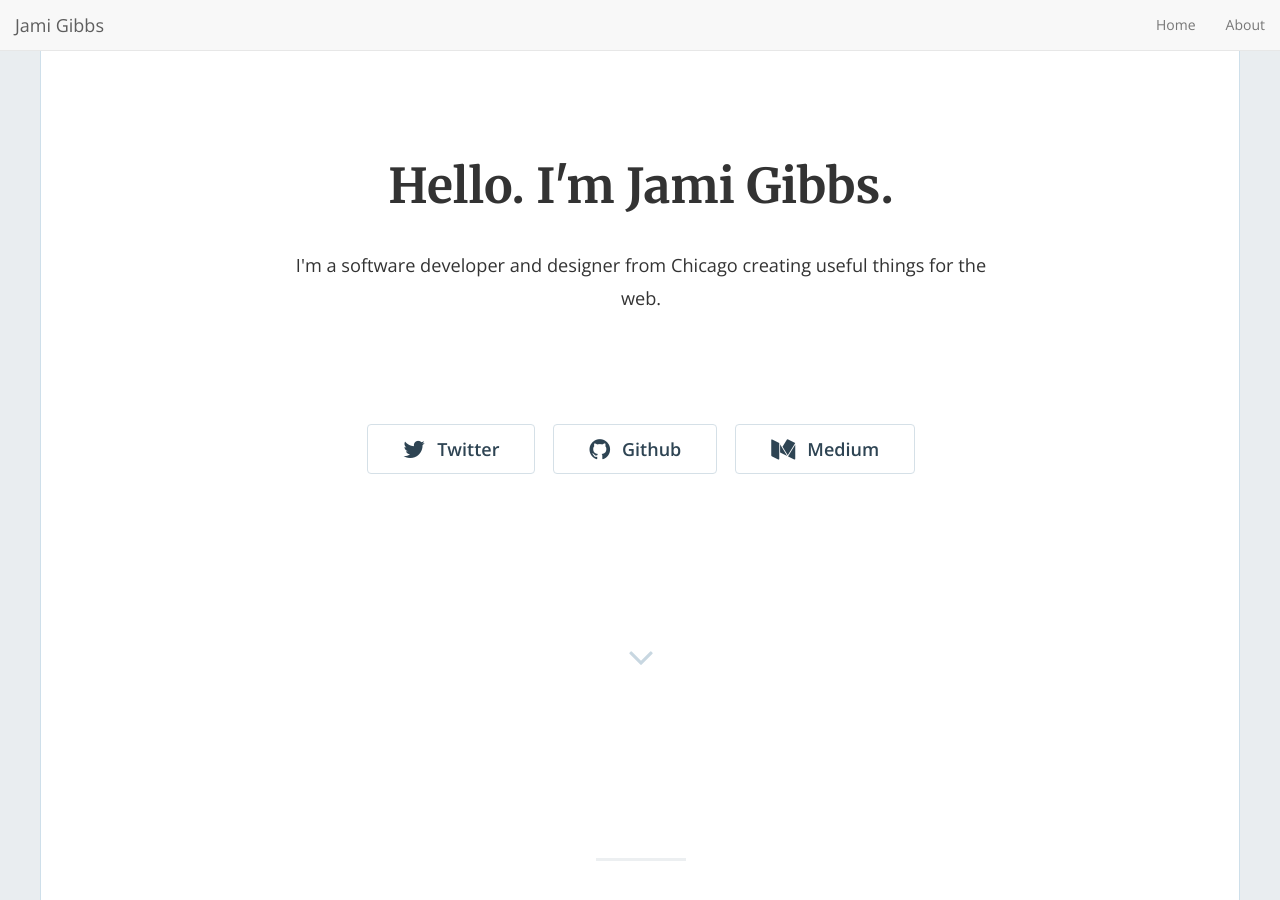
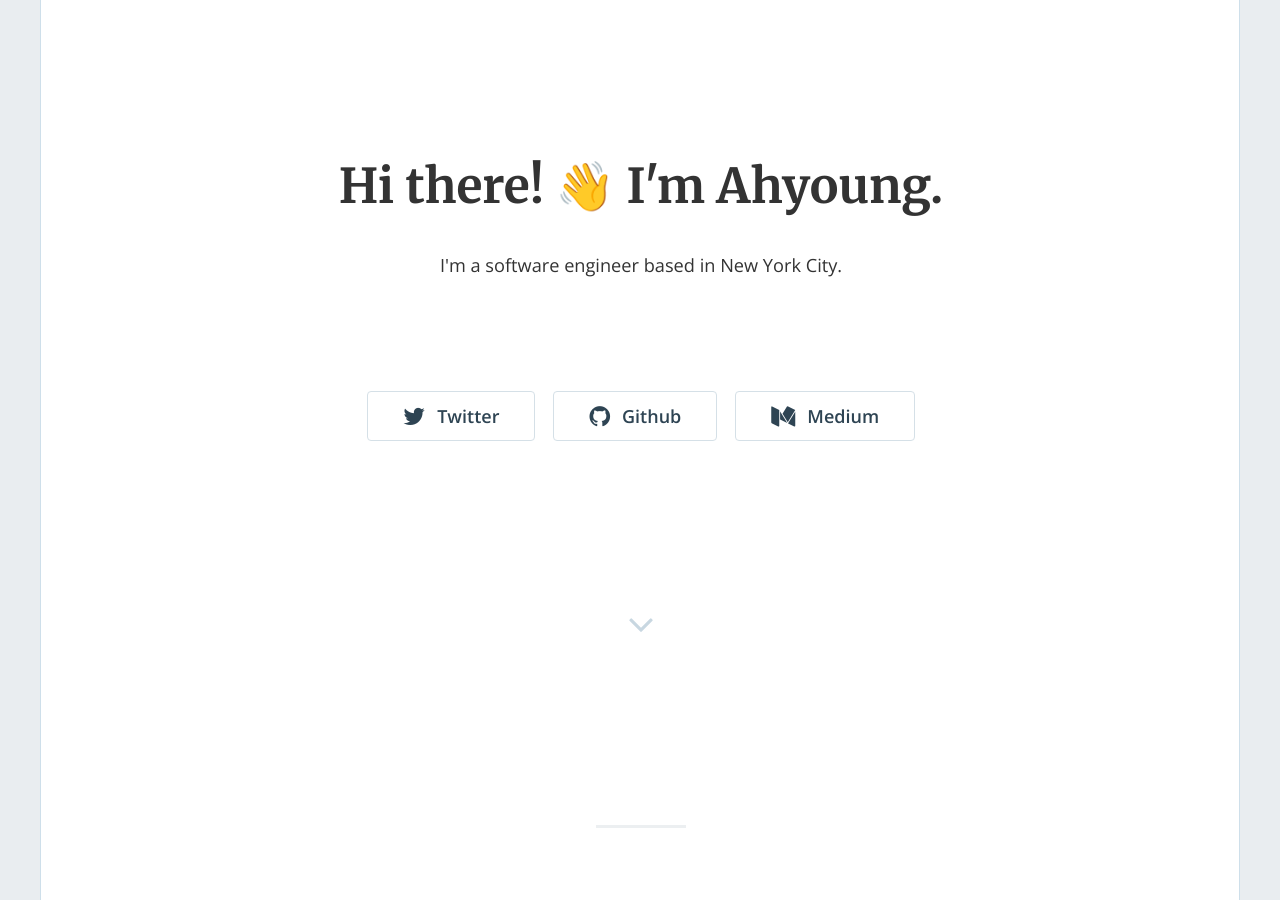
Before and after one commit to ahyoungdev/ahyoungdev.github.io, a Jekyll site: the page built from index.html, in a window 1280 px wide and 900 px high. Built offline with Jekyll 4.4.1, drawn with Linux system fonts in a browser that asks for light colours; nearby versions of some CDN libraries; the list of posts is cut into pages by our own code; some of the changed text lies outside the part shown.

Commit message:
changed main content

```diff
--- a/_config.yml
+++ b/_config.yml
@@ -13,14 +13,14 @@
 # you will see them accessed via {{ site.title }}, {{ site.email }}, and so on.
 # You can create any custom variable you would like, and they will be accessible
 # in the templates via {{ site.myvariable }}.
-title: "Hello. I'm Jami Gibbs."
-email: 'jami0821@gmail.com'
-description: "I'm a software developer and designer from Chicago creating useful things for the web."
+title: "Hi there! 👋  I'm Ahyoung."
+email: 'ahyoung227@gmail.com'
+description: "I'm a software engineer based in New York City."
 baseurl: "" # the subpath of your site, e.g. /blog
-url: "https://jamigibbs.github.io/phantom" # the base hostname & protocol for your site, e.g. https://example.com
-twitter_username: 'jamigibbs'
-github_username: 'jamigibbs'
-medium_username: 'blog.jamigibbs.com'
+url: "https://ahyoung227.github.io/" # the base hostname & protocol for your site, e.g. https://example.com
+twitter_username: 'ahyoung227'
+github_username: 'ahyoung227'
+medium_username: 'ahyoung227'
 
 # Build settings
 markdown: kramdown
@@ -89,13 +89,13 @@ pagination:
 ############################################################
 
 ### Phantom settings
-footer_text: '© 2018 Jami Gibbs'
-admin_name: 'Jami Gibbs'
+footer_text: '© 2023 Ahyoung Kim'
+admin_name: 'AhyoungKim'
 google_analytics: "UA-9999999-99" # Update with your own tracking ID
 enable_contact: false
 
 #### Phantom Navigation menu
-enable_nav: true
-nav_item:
-  - { url: '/', text: 'Home' }
-  - { url: '/about', text: 'About' }
+enable_nav: false
+#nav_item:
+#  - { url: '/', text: 'Home' }
+#  - { url: '/about', text: 'About' }
```
Also changed, not shown: img/posts/01_bloc-jams-angular-1130x864-2x.png (deleted), img/posts/02_weathercast-1130x864-2x.png (deleted), img/posts/03_rescue-themes-1130x864-2x.png (deleted), img/posts/04_phantom-jekyll-1130x864-2x.png (deleted).
